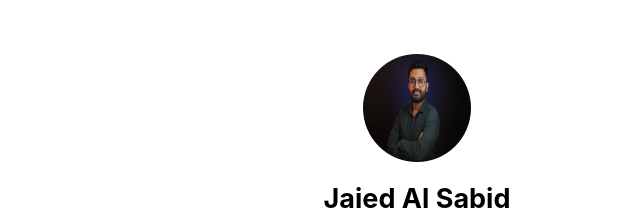
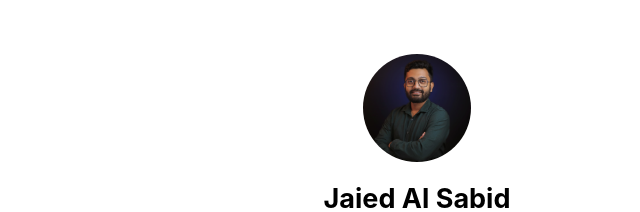
Before and after one commit to jaiedsabid/learning-nextjs, a Next.js app: page /posts/first-post in a window 1280 px wide. Shown: the top 212 px of the page, without its empty margins (223-863 px from the left). Built offline with nearby package versions, Linux system fonts and the light colour scheme.

Commit message:
fix: Header image for other pages

```diff
--- a/components/layout/index.js
+++ b/components/layout/index.js
@@ -33,7 +33,10 @@ const Layout = ({ children, home }) => {
                             <Image
                                 priority
                                 src="/images/profile.jpg"
-                                className={utilStyles.borderCircle}
+                                className={classNames(
+                                    utilStyles.borderCircle,
+                                    utilStyles.objectCover
+                                )}
                                 height={108}
                                 width={108}
                                 alt=""
```
